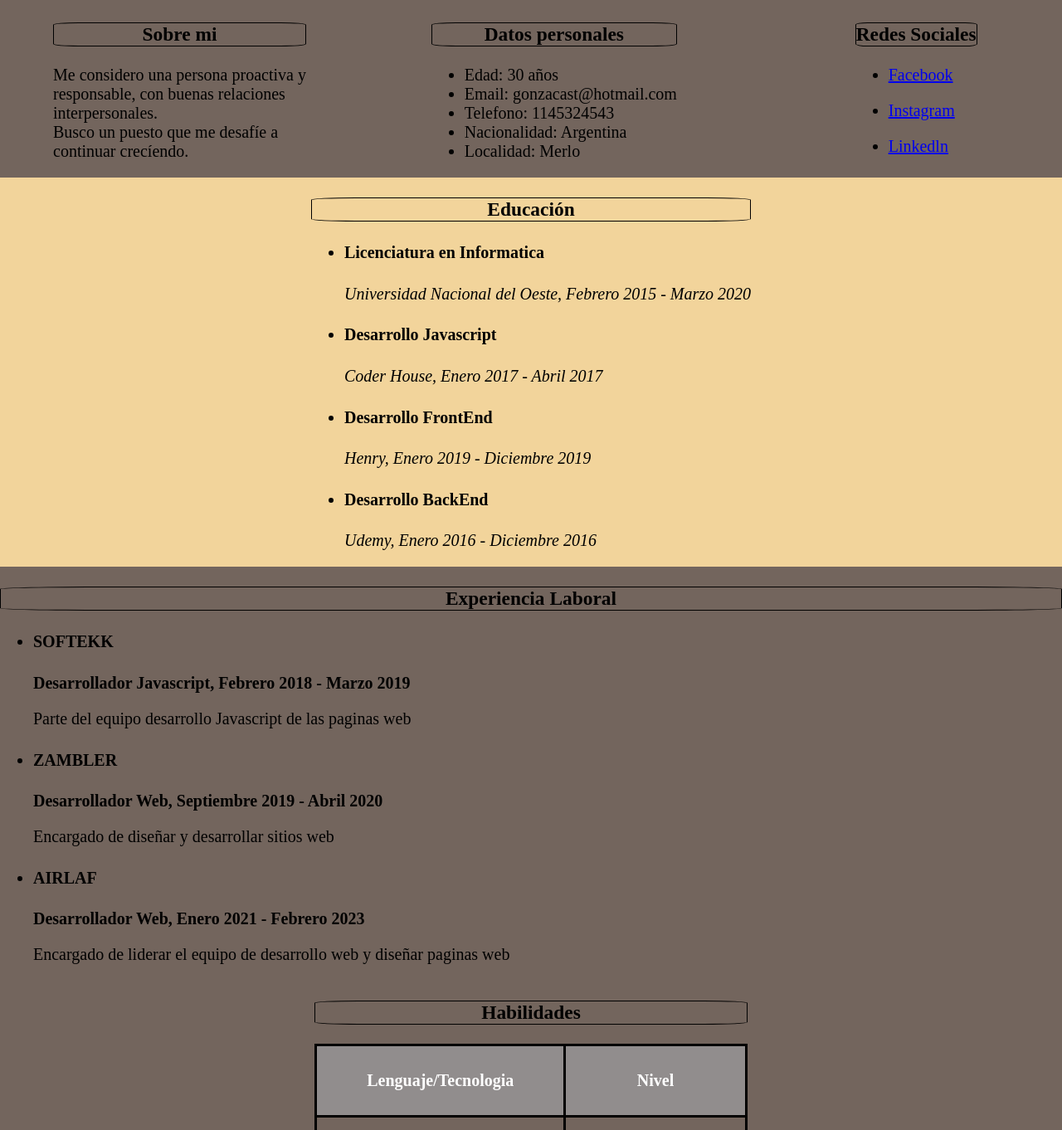
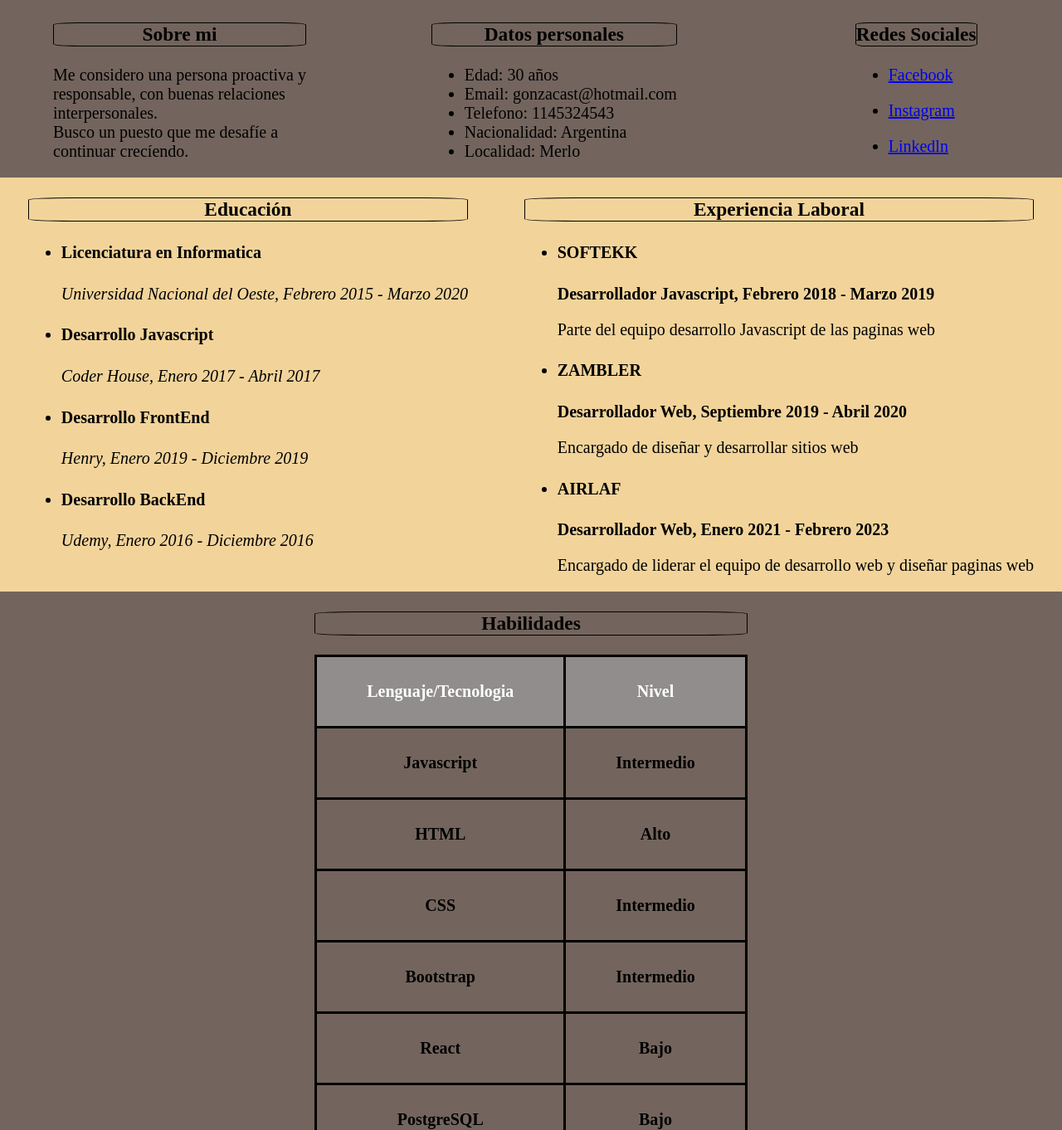
Before and after one commit to gonz1xz/trabajopractico1.github.io, a plain HTML site: page index.html in a window 1280 px wide. Shown: the part 536-1898 px from the top of the page at 83% size. Drawn offline with Linux system fonts and the light colour scheme.

Commit message:
Add files via upload

```diff
--- a/index.html
+++ b/index.html
@@ -73,9 +73,9 @@
                     </li>
                 </ul>
 
-            </section>
+            </div>
 
-            <section id="experencia">
+            <div id="experencia">
                 <h3>Experiencia Laboral</h3>
                 <ul>
                     <li>
@@ -94,8 +94,8 @@
                         <p>Encargado de liderar el equipo de desarrollo web y diseñar paginas web</p>
                     </li>
                 </ul>
-            </section>
-    </div>
+            </div>
+    </section>
 
     <section id="habilidades">
         <div>
@@ -134,8 +134,8 @@
                 </tr>
             </table>
 
-        </section>
-    </div>
+        </div>
+    </section>
 
     <hr>
 
```
